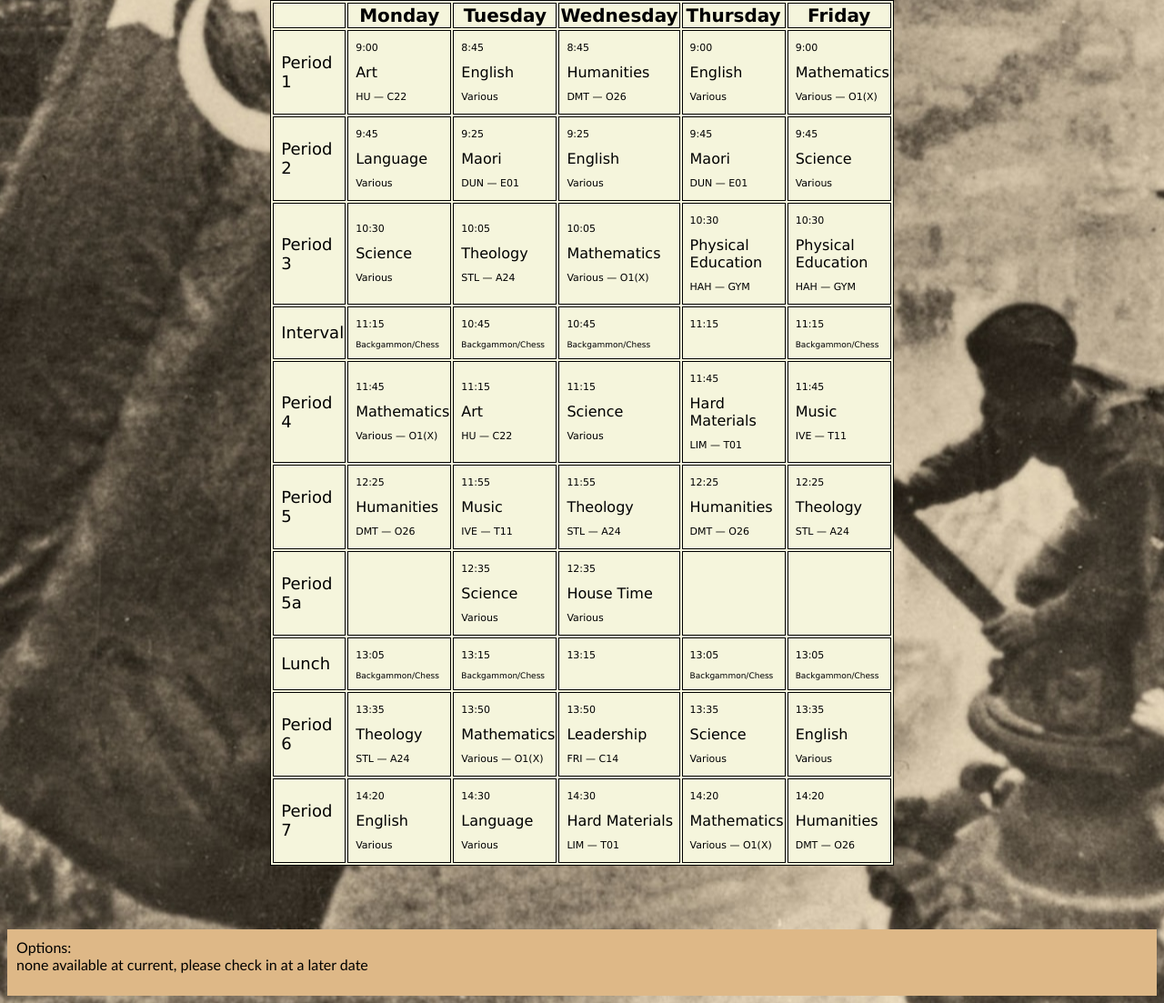
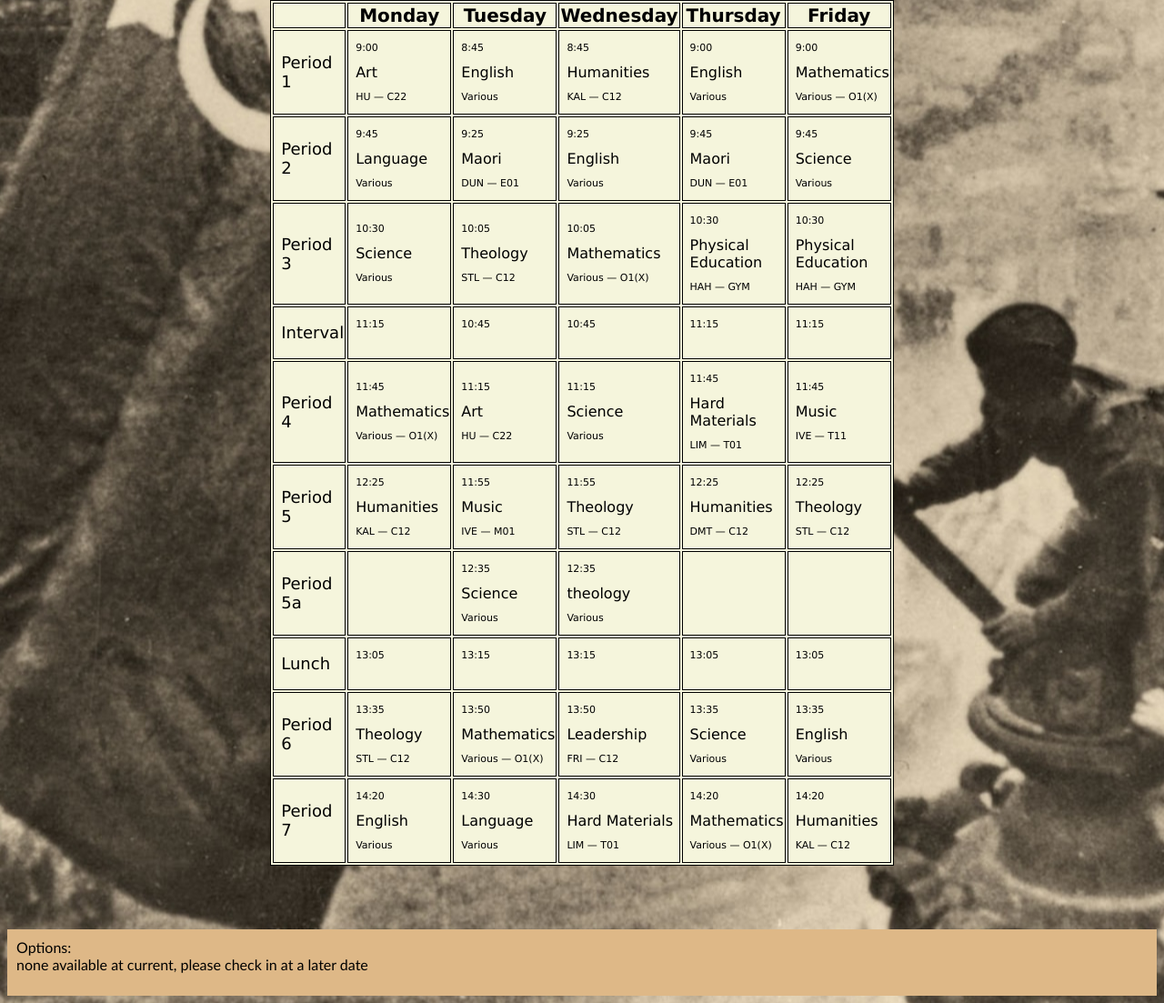
Before and after one commit to ATMmachin3/atmmachin3.github.io, a plain HTML site: page timetable.html in a window 1280 px wide. Shown: the part 226-1329 px from the top of the page at 91% size. Drawn offline with Linux system fonts and the light colour scheme.

Commit message:
Update timetable.html
Not complete only 09ANI update

```diff
--- a/timetable.html
+++ b/timetable.html
@@ -32,7 +32,7 @@
     <td style="font-size:18px">Period 1</td>
     <td><p style="font-size:11px">9:00<br></p>Art<br><p style="font-size:11px">HU &#8212; C22</p></td>
     <td><p style="font-size:11px">8:45<br></p>English<br><p style="font-size:11px">Various</p></td>
-	<td><p style="font-size:11px">8:45<br></p>Humanities<br><p style="font-size:11px">DMT &#8212; O26</p></td>
+	<td><p style="font-size:11px">8:45<br></p>Humanities<br><p style="font-size:11px">KAL &#8212; C12</p></td>
     <td><p style="font-size:11px">9:00<br></p>English<br><p style="font-size:11px">Various</p></td>
     <td><p style="font-size:11px">9:00<br></p>Mathematics<br><p style="font-size:11px">Various &#8212; O1(X)</p></td>
   </tr>
@@ -47,18 +47,18 @@
   <tr>
   	<td style="font-size:18px">Period 3</td>
   	<td><p style="font-size:11px">10:30<br></p>Science<br><p style="font-size:11px">Various</p></td>
-    <td><p style="font-size:11px">10:05<br></p>Theology<br><p style="font-size:11px">STL &#8212; A24</p></td>
+    <td><p style="font-size:11px">10:05<br></p>Theology<br><p style="font-size:11px">STL &#8212; C12</p></td>
     <td><p style="font-size:11px">10:05<br></p>Mathematics<br><p style="font-size:11px">Various &#8212; O1(X)</p></td>
     <td><p style="font-size:11px">10:30<br></p>Physical Education<br><p style="font-size:11px">HAH &#8212; GYM</p></td>
     <td><p style="font-size:11px">10:30<br></p>Physical Education<br><p style="font-size:11px">HAH &#8212; GYM</p></td>
   </tr>
   <tr>
   	<td style="font-size:18px">Interval</td>
-  	<td><p style="font-size:11px">11:15<br></p><p style="font-size:9px">Backgammon/Chess<br></p></td>
-    <td><p style="font-size:11px">10:45<br></p><p style="font-size:9px">Backgammon/Chess<br></p></td>
-    <td><p style="font-size:11px">10:45<br></p><p style="font-size:9px">Backgammon/Chess<br></p></td>
+  	<td><p style="font-size:11px">11:15<br></p><p style="font-size:9px">&#10240<br></p></td>
+    <td><p style="font-size:11px">10:45<br></p><p style="font-size:9px">&#10240<br></p></td>
+    <td><p style="font-size:11px">10:45<br></p><p style="font-size:9px">&#10240<br></p></td>
     <td><p style="font-size:11px">11:15<br></p><p style="font-size:9px">&#10240;<br></p></td>
-    <td><p style="font-size:11px">11:15<br></p><p style="font-size:9px">Backgammon/Chess<br></p></td>
+    <td><p style="font-size:11px">11:15<br></p><p style="font-size:9px">&#10240<br></p></td>
   </tr>
   <tr>
   	<td style="font-size:18px">Period 4</td>
@@ -70,33 +70,33 @@
   </tr>
   <tr>
   	<td style="font-size:18px">Period 5</td>
-  	<td><p style="font-size:11px">12:25<br></p>Humanities<br><p style="font-size:11px">DMT &#8212; O26</p></td>
-    <td><p style="font-size:11px">11:55<br></p>Music<br><p style="font-size:11px">IVE &#8212; T11</p></td>
-    <td><p style="font-size:11px">11:55<br></p>Theology<br><p style="font-size:11px">STL &#8212; A24</p></td>
-    <td><p style="font-size:11px">12:25<br></p>Humanities<br><p style="font-size:11px">DMT &#8212; O26</p></td>
-    <td><p style="font-size:11px">12:25<br></p>Theology<br><p style="font-size:11px">STL &#8212; A24</p></td>
+  	<td><p style="font-size:11px">12:25<br></p>Humanities<br><p style="font-size:11px">KAL &#8212; C12</p></td>
+    <td><p style="font-size:11px">11:55<br></p>Music<br><p style="font-size:11px">IVE &#8212; M01</p></td>
+    <td><p style="font-size:11px">11:55<br></p>Theology<br><p style="font-size:11px">STL &#8212; C12</p></td>
+    <td><p style="font-size:11px">12:25<br></p>Humanities<br><p style="font-size:11px">DMT &#8212; C12</p></td>
+    <td><p style="font-size:11px">12:25<br></p>Theology<br><p style="font-size:11px">STL &#8212; C12</p></td>
   </tr>
   <tr>
   	<td style="font-size:18px">Period 5a</td>
   	<td style="font-size:11px">&#10240;</td>
     <td><p style="font-size:11px">12:35<br></p>Science<br><p style="font-size:11px">Various</p></td>
-    <td><p style="font-size:11px">12:35<br></p>House Time<br><p style="font-size:11px">Various</p></td>
+    <td><p style="font-size:11px">12:35<br></p>theology<br><p style="font-size:11px">Various</p></td>
     <td style="font-size:11px">&#10240;</td>
     <td style="font-size:11px">&#10240;</td>
   </tr>
   <tr>
   	<td style="font-size:18px">Lunch</td>
-  	<td><p style="font-size:11px">13:05<br></p><p style="font-size:9px">Backgammon/Chess<br></p></td>
-    <td><p style="font-size:11px">13:15<br></p><p style="font-size:9px">Backgammon/Chess<br></p></td>
+  	<td><p style="font-size:11px">13:05<br></p><p style="font-size:9px">&#10240<br></p></td>
+    <td><p style="font-size:11px">13:15<br></p><p style="font-size:9px">&#10240<br></p></td>
     <td><p style="font-size:11px">13:15<br></p><p style="font-size:9px">&#10240;<br></p></td>
-    <td><p style="font-size:11px">13:05<br></p><p style="font-size:9px">Backgammon/Chess<br></p></td>
-    <td><p style="font-size:11px">13:05<br></p><p style="font-size:9px">Backgammon/Chess<br></p></td>
+    <td><p style="font-size:11px">13:05<br></p><p style="font-size:9px">&#10240<br></p></td>
+    <td><p style="font-size:11px">13:05<br></p><p style="font-size:9px">&#10240<br></p></td>
   </tr>
   <tr>
   	<td style="font-size:18px">Period 6</td>
-  	<td><p style="font-size:11px">13:35<br></p>Theology<br><p style="font-size:11px">STL &#8212; A24</p></td>
+  	<td><p style="font-size:11px">13:35<br></p>Theology<br><p style="font-size:11px">STL &#8212; C12</p></td>
     <td><p style="font-size:11px">13:50<br></p>Mathematics<br><p style="font-size:11px">Various &#8212; O1(X)</p></td>
-    <td><p style="font-size:11px">13:50<br></p>Leadership<br><p style="font-size:11px">FRI &#8212; C14</p></td>
+    <td><p style="font-size:11px">13:50<br></p>Leadership<br><p style="font-size:11px">FRI &#8212; C12</p></td>
     <td><p style="font-size:11px">13:35<br></p>Science<br><p style="font-size:11px">Various</p></td>
     <td><p style="font-size:11px">13:35<br></p>English<br><p style="font-size:11px">Various</p></td>
   </tr>
@@ -106,7 +106,7 @@
     <td><p style="font-size:11px">14:30<br></p>Language<br><p style="font-size:11px">Various</p></td>
     <td><p style="font-size:11px">14:30<br></p>Hard Materials<br><p style="font-size:11px">LIM &#8212; T01</p></td>
     <td><p style="font-size:11px">14:20<br></p>Mathematics<br><p style="font-size:11px">Various &#8212; O1(X)</p></td>
-    <td><p style="font-size:11px">14:20<br></p>Humanities<br><p style="font-size:11px">DMT &#8212; O26</p></td>
+    <td><p style="font-size:11px">14:20<br></p>Humanities<br><p style="font-size:11px">KAL &#8212; C12</p></td>
   </tr>
 
 </table>
```
